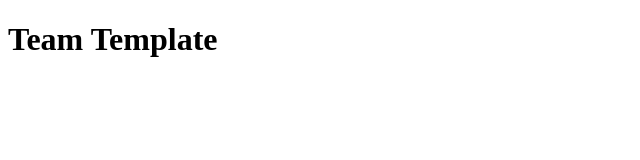
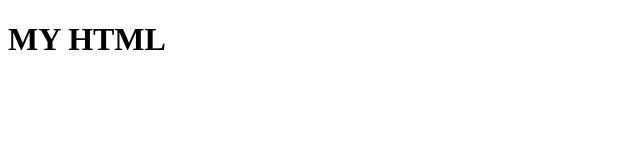
Before and after one commit to dophotography/html-first, a plain HTML site: page index.html in a window 1280 px wide. Shown: the whole page, without its empty margins (0-640 px from the left). Drawn offline with Linux system fonts and the light colour scheme.

Commit message:
Sample changed

```diff
--- a/index.html
+++ b/index.html
@@ -9,7 +9,7 @@
 </head>
 <body>
     <header>
-        <h1>Team Template</h1>
+        <h1>MY HTML</h1>
     </header>
     <main>
 
```
